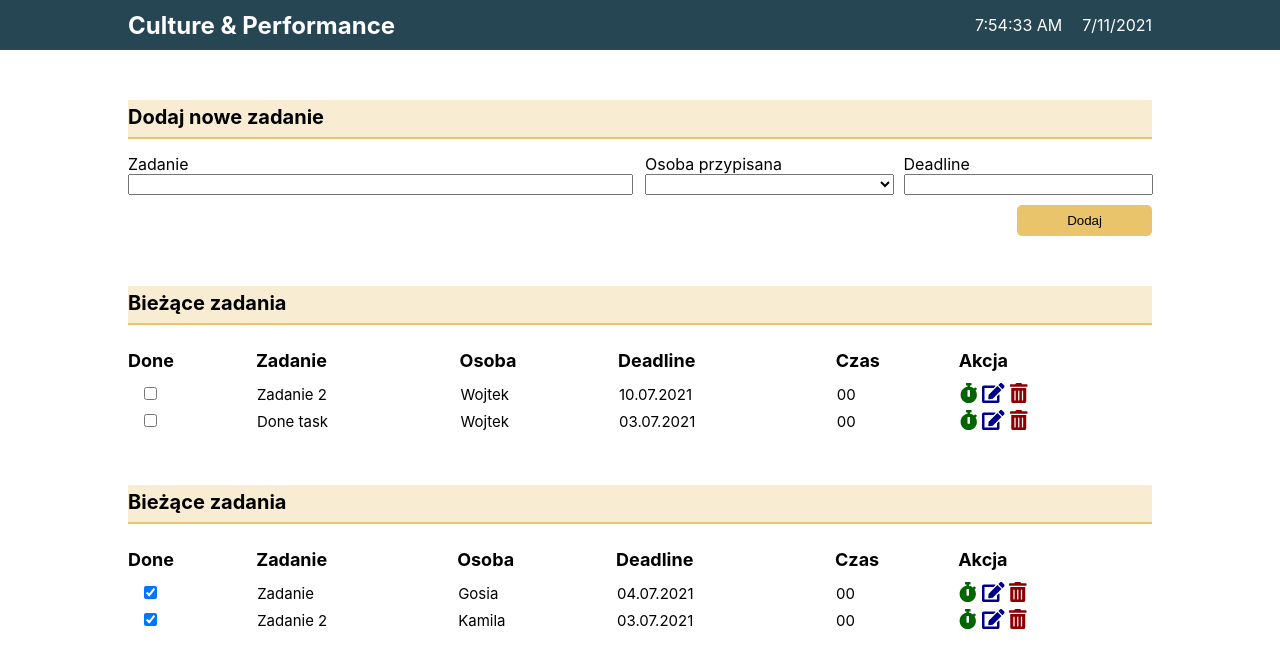
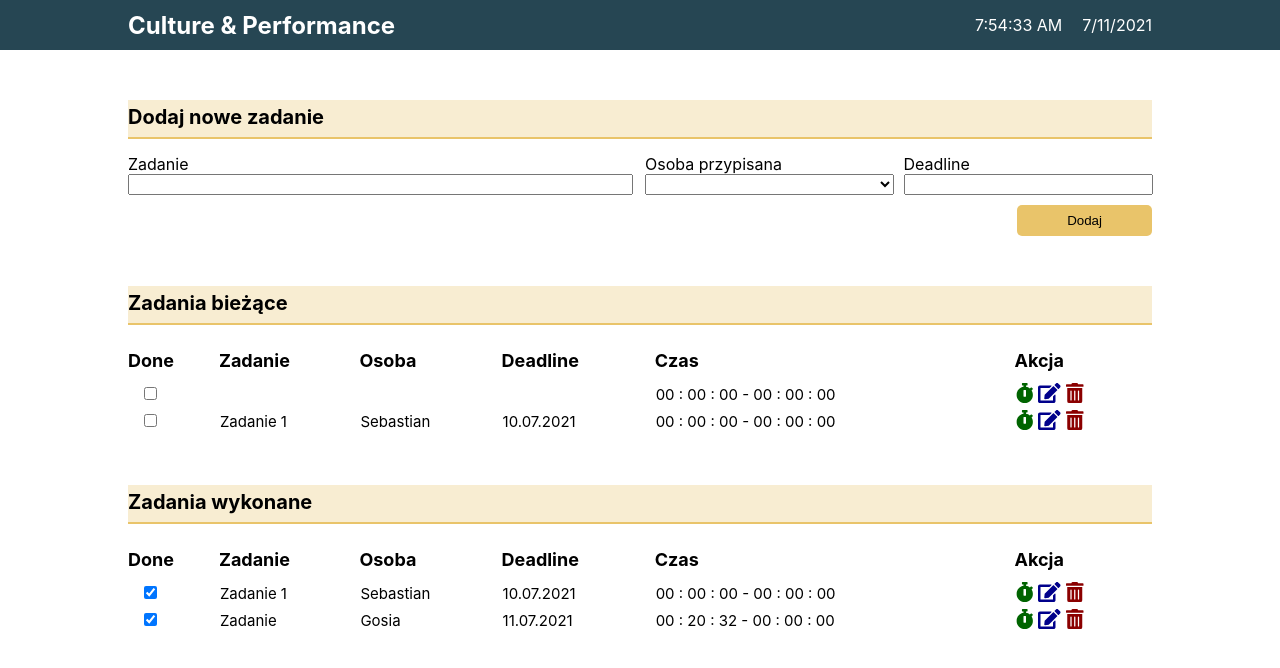
Before and after one commit to Margeriee/MeetingsNotes, a React (Create React App) app: page / in a window 1280 px wide. Shown: the top 668 px of the page. Built offline with nearby package versions, Linux system fonts and the light colour scheme; data requests are answered from the project's data file.

Commit message:
working add, delete, time

```diff
--- a/db.json
+++ b/db.json
@@ -1,37 +1,33 @@
 {
   "tasks": [
     {
-      "description": " Zadanie",
-      "person": "Gosia",
-      "deadline": " 04.07.2021",
-      "time": "0",
-      "id": 9,
-      "done": true
-    },
-    {
-      "description": " Zadanie 2",
-      "person": "Kamila",
-      "deadline": " 03.07.2021",
-      "time": "0",
       "id": 10,
-      "done": true
-    },
-    {
-      "description": " Zadanie 2",
-      "person": "Wojtek",
-      "deadline": " 10.07.2021",
-      "time": "0",
-      "id": 11,
+      "time": "00",
       "done": false
     },
     {
-      "description": " Done task",
-      "person": "Wojtek",
-      "deadline": " 03.07.2021",
+      "description": " Zadanie 1",
+      "person": "Sebastian",
+      "deadline": " 10.07.2021",
+      "id": 15,
+      "time": "00",
+      "done": false
+    },
+    {
+      "description": " Zadanie 1",
+      "person": "Sebastian",
+      "deadline": " 10.07.2021",
       "time": "0",
-      "id": 1,
-      "done": false
+      "done": true,
+      "id": 16
+    },
+    {
+      "description": " Zadanie",
+      "person": "Gosia",
+      "deadline": " 11.07.2021",
+      "time": "001200000000000000000000000",
+      "done": true,
+      "id": 18
     }
-  ],
-  "doneTasks": []
+  ]
 }
--- a/src/AddTask/AddTask.js
+++ b/src/AddTask/AddTask.js
@@ -22,13 +22,15 @@ export const AddTask = (props) => {
         description: form.description,
         person: form.person,
         deadline: form.deadline,
-        time: "0"
+        time: "0",
+        done: false
     });
     setForm({
         description: "",
         person: "",
         deadline: "",
-        time: "0"
+        time: "0",
+        done: false
     })
   }
 
--- a/src/App.js
+++ b/src/App.js
@@ -2,13 +2,18 @@ import './App.scss';
 import React, { useEffect, useState } from 'react';
 import { TaskTable } from './TaskTable/TaskTable';
 import { AddTask } from './AddTask/AddTask';
+import { PopUpForm } from './PopUpForm/PopUpForm';
 
 const apiURL = 'http://localhost:3001';
 
 function App() {
   const [tasks, setTasks] = useState([]);
   const [doneTasks, setDoneTasks] = useState([]);
-  const [isDone, setIsDone] = useState(false);
+  const [editTask, setEditTask] = useState([]);
+  const [
+      show,
+      setShow
+  ] = useState(false);
 
   useEffect(() => {
     getTasks();
@@ -57,8 +62,30 @@ function App() {
     })
   }
 
+  const updateTask = (taskData) => {
+    fetch(`${apiURL}/tasks/${taskData.id}`, {
+      method: 'PUT',
+      headers: {
+        "Content-Type": "application/json"
+      },
+      body: JSON.stringify(taskData),
+    }).then(res => res.json())
+      .then(updatedTask => {
+        const taskToUpdate = tasks.find(task => task.id === updatedTask.id);
+        Object.assign(taskToUpdate, updatedTask);
+
+        setTasks([...tasks]);
+      });
+  };
+
+
+  const showPopup = (task) => {
+    setShow(true);
+    setEditTask(task);
+  }
+
   const handleDoneDone = (taskData) => {
-    console.log(JSON.stringify(taskData))
+    // console.log(JSON.stringify(taskData))
     taskData.done = !taskData.done
     fetch(`${apiURL}/tasks/${taskData.id}`, {
       method: 'PUT',
@@ -71,13 +98,13 @@ function App() {
         const taskToUpdate = doneTasks.find(task => task.id === updatedTask.id);
         Object.assign(taskToUpdate, updatedTask);
 
-        setTasks([...tasks]);
-        setDoneTasks([...doneTasks]);
+        getTasks();//([...tasks]);
+        getDoneTasks();//([...doneTasks]);
       });
   };
 
   const handleDone = (taskData) => {
-    console.log(JSON.stringify(taskData))
+    // console.log(JSON.stringify(taskData))
     taskData.done = !taskData.done
     fetch(`${apiURL}/tasks/${taskData.id}`, {
       method: 'PUT',
@@ -90,16 +117,18 @@ function App() {
         const taskToUpdate = tasks.find(task => task.id === updatedTask.id);
         Object.assign(taskToUpdate, updatedTask);
 
-        setTasks([...tasks]);
-        setDoneTasks([...doneTasks]);
+        getTasks();//([...tasks]);
+        getDoneTasks();//([...doneTasks]);
       });
   };
-
+  console.log('showing show');
+  console.log(show);
   return (
     <div className="App container">
       <AddTask onAdd={addTask}/>
-      <TaskTable deleteTask={deleteTask} tasks={tasks} done={handleDone}/>
-      <TaskTable deleteTask={deleteTask} tasks={doneTasks} done={handleDoneDone}/>
+      <PopUpForm task={editTask} onEdit={updateTask} isEdit={show} setIsEdit={setShow} />
+      <TaskTable deleteTask={deleteTask} tasks={tasks} done={handleDone} name="Zadania bieżące" onEdit={updateTask} showPopup={showPopup}/>
+      <TaskTable deleteTask={deleteTask} tasks={doneTasks} done={handleDoneDone} name="Zadania wykonane" onEdit={updateTask} showPopup={showPopup}/>
     </div>
   )
 }
--- /dev/null
+++ b/src/PopUpForm/PopUpForm.js
@@ -0,0 +1,60 @@
+import React, { useState } from "react";
+
+export const PopUpForm = (props) => {
+    const { task, onEdit, isEdit, setIsEdit } = props;
+    const [form, setForm] = useState({
+      description: task.description,
+      person: task.person,
+      deadline: task.deadline
+    });
+
+    const handleChange = (event) => {
+        setForm({
+            description: form.description,
+            person: form.person,
+            deadline: form.deadline,
+            [event.target.name]: event.target.value,
+        })
+    }
+
+    const handleSubmit = (event) => {
+        event.preventDefault();
+        console.log(form)
+        onEdit({
+          id: task.id,
+          description: form.description,
+          person: form.person,
+          deadline: form.deadline,
+          time: task.time,
+          done: task.done,
+        });
+        setIsEdit(false);
+      }
+
+    return ((isEdit === true) ?
+    (
+        <>
+            <form onSubmit={handleSubmit}>
+                <h3>Edytuj zadanie</h3>
+                <label>
+                    Opis
+                    <input value={form.description} onChange={handleChange} />
+                </label>
+                <label>
+                    Osoba przypisana
+                    <select value={form.person} onChange={handleChange}>
+                        <option value="Gosia">Gosia</option>
+                        <option value="Kamila">Kamila</option>
+                        <option value="Sebastian">Sebastian</option>
+                        <option value="Wojtek">Wojtek</option>
+                    </select>
+                </label>
+                <label>
+                    Deadline
+                    <input value={form.deadline} onChange={handleChange} />
+                </label>
+                <button type="submit">Edytuj</button>
+                </form>
+        </>
+    ) : "");
+}
--- /dev/null
+++ b/src/PopUpForm/PopUpForm.scss
@@ -0,0 +1,55 @@
+.modal__wrap {
+    position: fixed;
+    display: block;
+    display: flex;
+    flex-wrap: wrap;
+    justify-content: center;
+    margin: 0 auto;
+    top: 0;
+    left: 0;
+    width: 100vw;
+    height: 100vh;
+    z-index: 100;
+    overflow-x: hidden;
+    background-color: rgba(31, 32, 41, .75);
+    pointer-events: none;
+    opacity: 0;
+    transition: opacity 250ms 700ms ease;
+}
+
+.visible {
+    pointer-events: auto;
+    opacity: 1;
+    transition: all 300ms ease-in-out;
+    display: block;
+}
+
+.modal {
+    overflow-y: scroll;
+    overflow-x: hidden;
+    position: relative;
+    display: none;
+    width: 60vw;
+    height: 60%;
+    min-height: 400px;
+    min-width: 400px;
+    margin: 0 auto;
+    margin-top: 20px;
+    margin-bottom: 20px;
+    border-radius: 4px;
+    padding-bottom: 20px;
+    background-color: #fff;
+    align-self: center;
+    box-shadow: 0 12px 25px 0 rgba(199, 175, 189, .25);
+    opacity: 0;
+    transform: scale(0.6);
+    transition: opacity 250ms 250ms ease, transform 300ms 250ms ease;
+    transform: scale(0);
+}
+
+.visible .modal {
+    opacity: 1;
+    transform: scale(1);
+    transition: opacity 250ms 500ms ease, transform 350ms 500ms ease;;
+    display: block;
+}
--- a/src/Task/Task.js
+++ b/src/Task/Task.js
@@ -1,28 +1,36 @@
-import React, {useEffect, useState} from "react";
+import React, {useState, useRef} from "react";
 import { FontAwesomeIcon } from '@fortawesome/react-fontawesome';
 import { faTrashAlt, faEdit, faStopwatch } from '@fortawesome/free-solid-svg-icons';
 
   export const Task = (props) => {
-    const { task, onDelete, done } = props;
-    const [timer, setTimer] = useState(0);
-    const [start, setStart] = useState(false);
+    const { task, onDelete, done, onEdit, showPopup } = props;
+    const [timer, setTimer] = useState(0)
+    const [isActive, setIsActive] = useState(false)
+    const [isPaused, setIsPaused] = useState(false)
+    const increment = useRef(null)
 
+    const handleStart = () => {
+      setIsActive(!isActive)
+      setIsPaused(!isPaused)
+      if (isActive === true){
+      increment.current = setInterval(() => {
+        setTimer((timer) => timer + 1)
+      }, 1000)}
+      else clearInterval(increment.current)
+    }
 
-    useEffect(() => {
-      if (start === "true") {
-        const timer = setInterval(() => {
-            setTimer(prev => prev + 1);
-        }, 1000);
-        return () => {
-            clearInterval(timer);
-        };
-    }}, []
-    )
+    window.onbeforeunload = (event) => {
+      task.time = task.time + timer;
+      onEdit(task);
+    };
 
-    const handleTimer = () => {
-        setStart( start => !start );
-        // timer.
+    const formatTime = (timer) => {
+      const getSeconds = `0${(timer % 60)}`.slice(-2)
+      const minutes = `${Math.floor(timer / 60)}`
+      const getMinutes = `0${minutes % 60}`.slice(-2)
+      const getHours = `0${Math.floor(timer / 3600)}`.slice(-2)
 
+      return `${getHours} : ${getMinutes} : ${getSeconds}`
     }
 
     return (
@@ -32,10 +40,11 @@ import { faTrashAlt, faEdit, faStopwatch } from '@fortawesome/free-solid-svg-ico
             <td><span className="task__details task__description">{task.description} </span></td>
             <td><span className="task__details task__person">{task.person} </span></td>
             <td><span className="task__details task__deadline">{task.deadline} </span></td>
-            <td>{task.time}{timer}</td>
+            <td>{formatTime(task.time)} - {formatTime(timer)}</td>
             <td>
-                <FontAwesomeIcon className="fontAwesome time" icon={faStopwatch} onClick={handleTimer}/>
-                <FontAwesomeIcon className="fontAwesome edit" icon={faEdit} />
+                <FontAwesomeIcon className="fontAwesome time" icon={faStopwatch} onClick={handleStart}/>
+                <FontAwesomeIcon className="fontAwesome edit" icon={faEdit} onClick={() => showPopup(task)}/>
+
                 <FontAwesomeIcon className="fontAwesome trash" icon={faTrashAlt} onClick={() => onDelete(task.id)}/>
             </td>
         </tr>
--- a/src/TaskTable/TaskTable.js
+++ b/src/TaskTable/TaskTable.js
@@ -2,13 +2,11 @@ import React from 'react';
 import { Task } from '../Task/Task';
 
 export const TaskTable = (props) => {
-    const {deleteTask, tasks, done} = props;
-
-    console.log(props);
+    const {deleteTask, tasks, done, name, onEdit, showPopup} = props;
 
     return (
         <div className="table">
-            <div className="div__h2"><h2>Bieżące zadania</h2></div>
+            <div className="div__h2"><h2>{name}</h2></div>
             <table>
                 <thead>
                 <tr>
@@ -21,7 +19,7 @@ export const TaskTable = (props) => {
                 </tr>
                 </thead>
                 <tbody>
-                    {tasks.map(task => <Task onDelete={deleteTask} key={task.id} task={task} done={done}/>)}
+                    {tasks.map(task => <Task onDelete={deleteTask} key={task.id} task={task} done={done} onEdit={onEdit} showPopup={showPopup}/>)}
                 </tbody>
             </table>
         </div>
--- a/src/index.scss
+++ b/src/index.scss
@@ -28,3 +28,4 @@ html {
 @import "./AddTask/AddTask.scss";
 @import "./Task/Task.scss";
 @import "./TaskTable/TaskTable.scss";
+// @import './PopUpForm/PopUpForm.scss';
```
